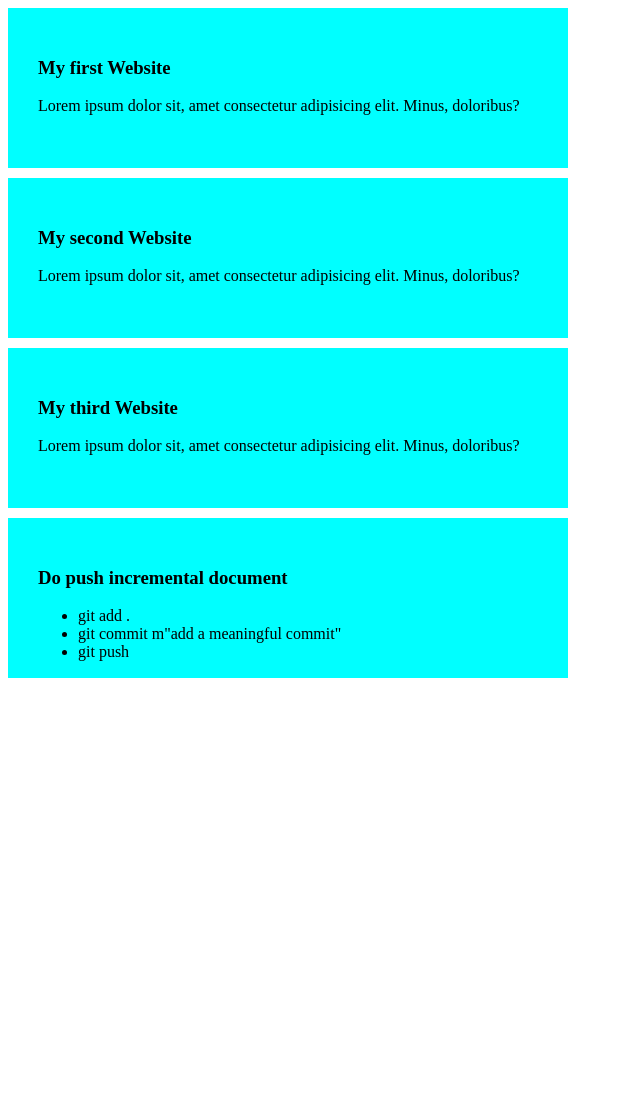
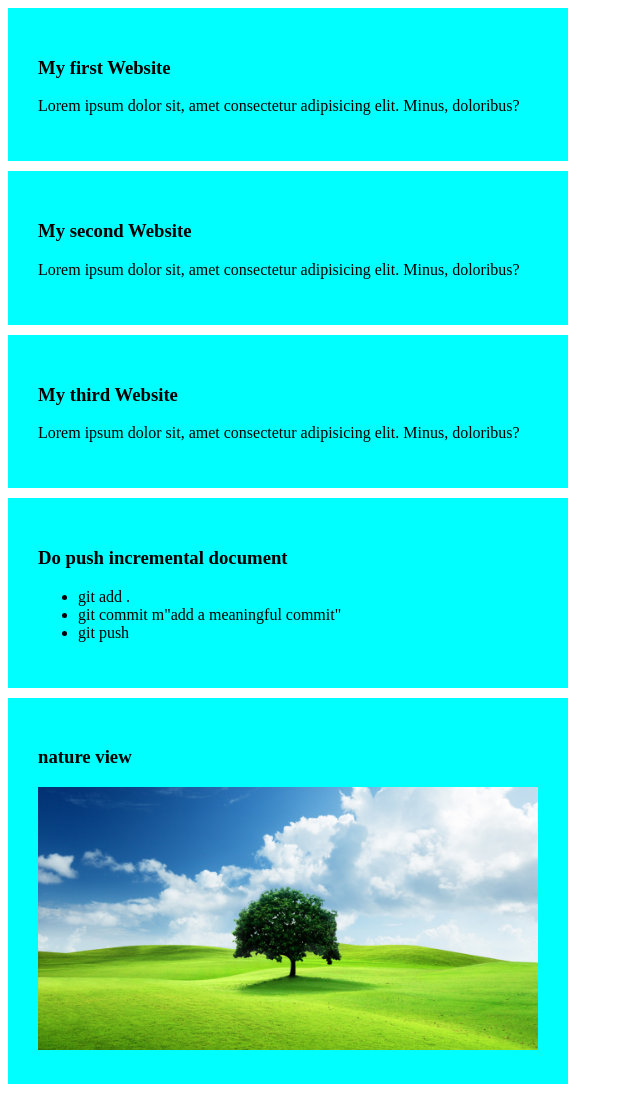
Before and after one commit to KhadizaKhatun1/my-simple-website, a plain HTML site: page index.html in a window 1280 px wide. Shown: the whole page, without its empty margins (0-640 px from the left). Before the commit the page ends 800 px from the top, so only its background shows below. Drawn offline with Linux system fonts and the light colour scheme.

Commit message:
nature is really beautiful

```diff
--- a/index.html
+++ b/index.html
@@ -30,5 +30,9 @@
             <li>git push</li>
         </ul>
     </div>
+    <div>
+        <h3>nature view</h3>
+        <img src="nature.jpg" alt="">
+    </div>
 </body>
 </html>
--- a/style/git.css
+++ b/style/git.css
@@ -2,6 +2,8 @@ div{
     background-color: aqua;
     width: 500px;
     padding: 30px;
-    height: 100px;
     margin-bottom: 10px;
 }
+img{
+    width: 100%;
+}
```
Also changed, not shown: nature.jpg (added).
